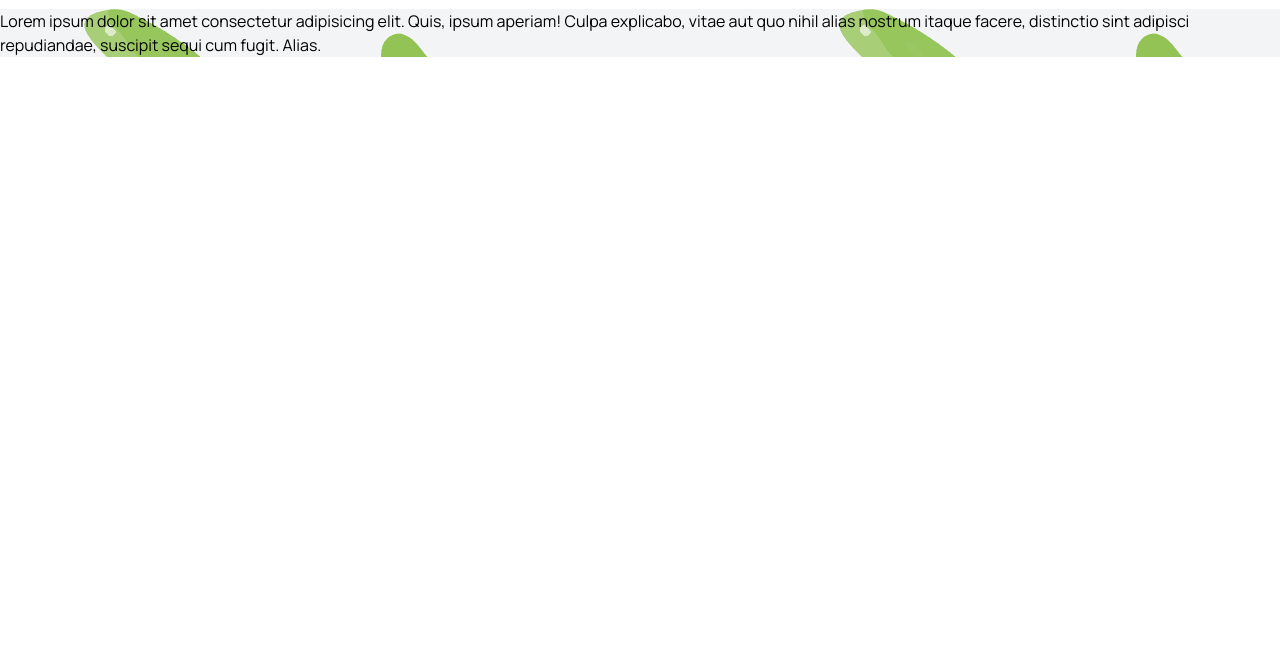
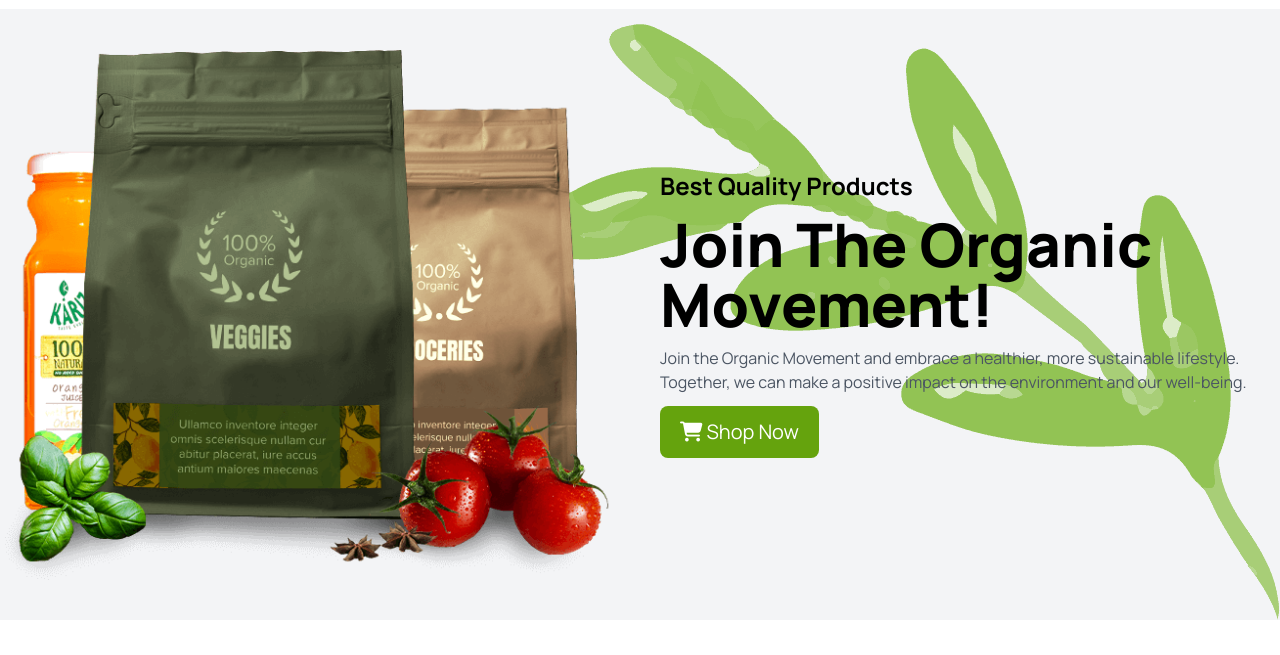
Before and after one commit to RakibHossen-Dev/Organic, a plain HTML site: page index.html in a window 1280 px wide. Shown: the part 83-738 px from the top of the page. Drawn offline with nearby package versions, Linux system fonts and the light colour scheme.

Commit message:
add banner

```diff
--- a/index.html
+++ b/index.html
@@ -18,11 +18,24 @@
       href="https://fonts.googleapis.com/css2?family=Manrope:wght@200..800&display=swap"
       rel="stylesheet"
     />
+
     <style>
       .font-manrope {
         font-family: "Manrope", sans-serif;
       }
     </style>
+
+    <script>
+      tailwind.config = {
+        theme: {
+          extend: {
+            colors: {
+              body: "rgb(248 , 246 ,243)",
+            },
+          },
+        },
+      };
+    </script>
   </head>
   <body class="font-manrope">
     <!--------------- header ----------------->
@@ -45,22 +58,45 @@
           <i class="fa-solid fa-cart-shopping"></i>
           <i class="fa-solid fa-user"></i>
           <i
-            class="fa-solid fa-bars bg-green-500 text-xl px-3 py-2 cursor-pointer rounded-lg lg:hidden"
+            class="fa-solid fa-bars bg-lime-500 text-xl px-3 py-2 cursor-pointer rounded-lg lg:hidden"
           ></i>
         </div>
       </nav>
-      <!-- banner -->
-      <section class="bg-[url('/images/leaf01.png')] bg-gray-100">
-        <p>
-          Lorem ipsum dolor sit amet consectetur adipisicing elit. Quis, ipsum
-          aperiam! Culpa explicabo, vitae aut quo nihil alias nostrum itaque
-          facere, distinctio sint adipisci repudiandae, suscipit sequi cum
-          fugit. Alias.
-        </p>
-      </section>
     </header>
     <!--------------------- main ---------------->
-    <main></main>
+    <main>
+      <!-- banner -->
+      <section
+        class="bg-[url('/images/leaf01.png')] bg-no-repeat bg-right-bottom bg-gray-100 py-10"
+      >
+        <div class="w-full h-full bg-body bg-opacity-90"></div>
+        <div
+          class="flex md:flex-row flex-col items-center justify-center gap-10 lg:container mx-auto w-11/12"
+        >
+          <div class="flex-1">
+            <img class="w-full" src="images/bannerbg.png" alt="" />
+          </div>
+          <div
+            class="flex-1 space-y-3 flex flex-col justify-center md:justify-start text-center md:text-start"
+          >
+            <h4 class="text-2xl font-bold">Best Quality Products</h4>
+            <h3 class="text-6xl font-extrabold">Join The Organic Movement!</h3>
+            <p class="text-gray-600">
+              Join the Organic Movement and embrace a healthier, more
+              sustainable lifestyle. Together, we can make a positive impact on
+              the environment and our well-being.
+            </p>
+            <div>
+              <button
+                class="bg-lime-600 px-5 py-3 text-white text-xl rounded-lg"
+              >
+                <i class="fa-solid fa-cart-shopping"></i> Shop Now
+              </button>
+            </div>
+          </div>
+        </div>
+      </section>
+    </main>
     <!----------------- footer ----------------->
     <footer></footer>
   </body>
```
